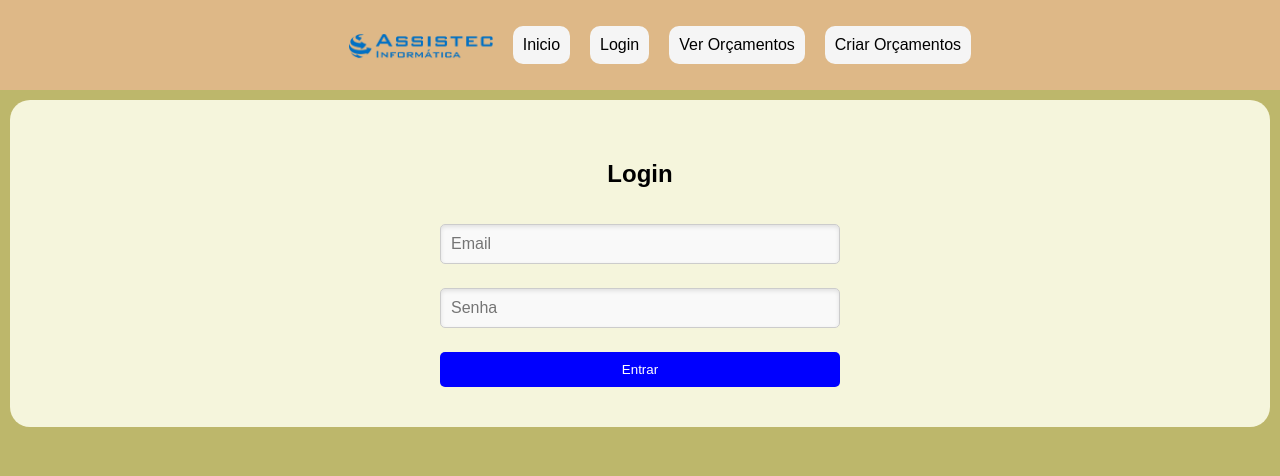
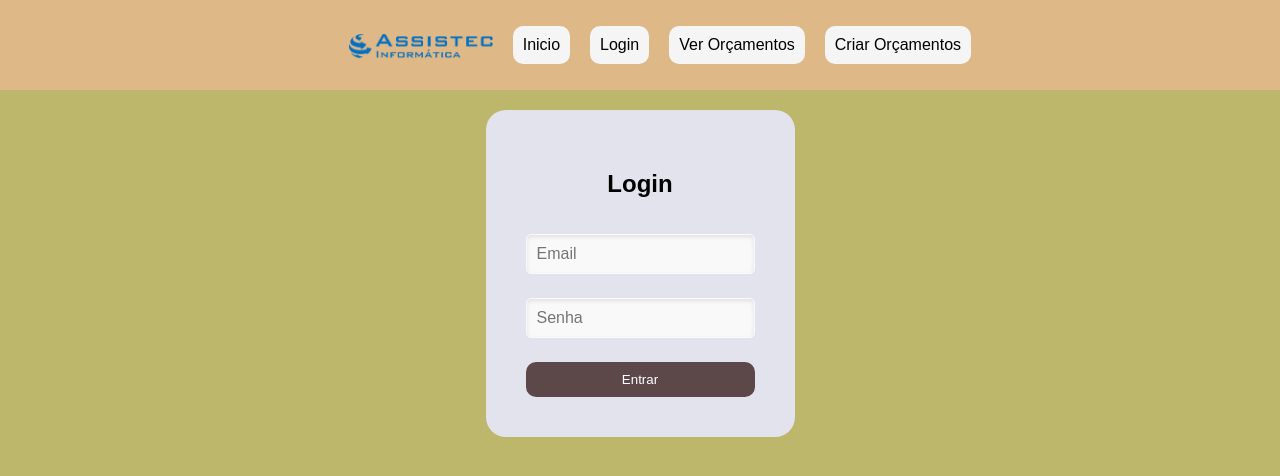
Before and after one commit to FelipeBenedetti/orcamentos-assistec-rb, a React (Create React App) app: page /login in a window 1280 px wide. Shown: the top 476 px of the page. Built offline with nearby package versions, Linux system fonts and the light colour scheme.

Commit message:
ajustes de css

```diff
--- /dev/null
+++ b/src/components/componenteOrcamento.css
@@ -0,0 +1,55 @@
+.componente-orcamento {
+  display: flex;
+  align-items: center;
+  width: 250px; /* Defina um tamanho fixo ou ajuste conforme necessário */
+  background-color: rgb(227, 227, 238);
+  margin: 10px;
+  padding: 15px;
+  border-radius: 20px;
+  box-shadow: 2px 2px 10px rgba(0, 0, 0, 0.1); /* Adiciona sombra para destacar os widgets */
+}
+
+
+label {
+  justify-content: center;
+  align-items: center;
+  gap: 20px;
+}
+
+input {
+  border-radius: 20px;
+  justify-content: center;
+  align-items: center;
+  border: 1px solid #ccc; /* Adiciona uma borda cinza clara */
+  padding: 10px 15px; /* Adiciona espaçamento interno */
+  font-size: 16px; /* Define o tamanho da fonte */
+  background-color: #f9f9f9; /* Define a cor de fundo */
+  box-shadow: inset 0 2px 4px rgba(0, 0, 0, 0.1); /* Adiciona sombra interna */
+  transition:
+    border-color 0.3s,
+    box-shadow 0.3s; /* Adiciona transição suave */
+}
+
+/* Efeito ao focar no input */
+input:focus {
+  border-color: #007bff; /* Muda a cor da borda ao focar */
+  box-shadow: 0 0 5px rgba(0, 123, 255, 0.5); /* Adiciona sombra ao focar */
+  outline: none; /* Remove o contorno padrão */
+}
+
+button {
+  display: flex;
+  justify-content: center;
+  align-items: center;
+  padding: 10px 20px;
+  background-color: #5c4848;
+  color: white;
+  border: none;
+  border-radius: 10px;
+  cursor: pointer;
+  transition: background-color 0.3s;
+}
+
+button:hover {
+  background-color: #0056b3;
+}
--- a/src/components/componenteOrcamento.jsx
+++ b/src/components/componenteOrcamento.jsx
@@ -1,5 +1,6 @@
 import PercentageSelector from "./dropdownSelector";
-import "../pages/criarOrcamentos/criarorcamento.css";
+//import "../pages/criarOrcamentos/criarorcamento.css";
+import './componenteOrcamento.css'
 
 const ComponenteOrcamento = ({ nome, dados, onChange }) => {
   const handleNumberChange = (campo, valor) => {
@@ -28,26 +29,26 @@ const ComponenteOrcamento = ({ nome, dados, onChange }) => {
           </>
         ) : (
           <>
-            <h4>Modelo</h4>
+            <h4>Modelo:</h4>
             <input
               type="text"
               placeholder={`Modelo do ${nome}`}
               value={dados.modelo}
               onChange={(e) => onChange("modelo", e.target.value)}
             />
-            <h4>Custo</h4>
+            <h4>Custo:</h4>
             <input
               type="number"
               placeholder={`Custo do ${nome}`}
               value={dados.custo}
               onChange={(e) => handleNumberChange("custo", e.target.value)}
             />
-            <h4>Margem de Lucro</h4>
+            <h4>Margem de Lucro:</h4>
             <PercentageSelector
               value={dados.percent}
               onChange={(value) => onChange("percent", value)}
             />
-            <h4>Quantidade</h4>
+            <h4>Quantidade:</h4>
             <input
               type="number"
               min="1"
--- /dev/null
+++ b/src/components/produtosAdicionais.css
@@ -0,0 +1,12 @@
+.produto-adicional{
+  display: flex;
+  align-items: center;
+  width: 250px; /* Defina um tamanho fixo ou ajuste conforme necessário */
+  background-color: rgb(227, 227, 238);
+  margin: 10px;
+  padding: 15px;
+  border-radius: 20px;
+  box-shadow: 2px 2px 10px rgba(0, 0, 0, 0.1); /* Adiciona sombra para destacar os widgets */
+  flex-wrap: wrap; /* Permite que os elementos quebrem linha se não couberem */
+  gap: 20px; /* Espaço entre os widgets */
+}
--- a/src/components/produtosAdicionais.js
+++ b/src/components/produtosAdicionais.js
@@ -1,6 +1,6 @@
 import React from "react";
 import PercentageSelector from "./dropdownSelector";
-
+import './produtosAdicionais.css'
 export default function ProdutosAdicionais({
   produtos,
   onAdicionar,
@@ -13,10 +13,10 @@ export default function ProdutosAdicionais({
   };
 
   return (
-    <div>
+    <div className="produto-adicional">
       <h2>Produtos Adicionais</h2>
       {produtos.map((produto, index) => (
-        <div key={index} className="produto-adicional">
+        <div key={index} >
           <label>
             Nome do Produto:
             <input
--- a/src/pages/criarOrcamentos/criaorcamentos.jsx
+++ b/src/pages/criarOrcamentos/criaorcamentos.jsx
@@ -90,9 +90,10 @@ export default function CriarOrcamento() {
   };
 
   return (
-    <div className="orcamentos">
-      <form>
-        <h1>Orçamentos</h1>
+    <>
+      <h1 className="criar-orcamento">Criar Orçamento</h1>
+      <div className="container-orcamentos">
+        <form className="form-orcamentos">
           <ComponenteOrcamento
             nome="Cliente"
             dados={componentes.cliente}
@@ -140,11 +141,19 @@ export default function CriarOrcamento() {
             onAdicionar={adicionarProduto}
             onAtualizar={atualizarProduto}
           />
-        <h2>Valor Final: R$ {calcularValorFinal().toFixed(2)}</h2>
-        <button type="button" onClick={salvarOrcamento} disabled={salvando}>
+        </form>
+        <button
+          className="salvar"
+          type="button"
+          onClick={salvarOrcamento}
+          disabled={salvando}
+        >
           {salvando ? "Salvando..." : "Salvar Orçamento"}
         </button>
-      </form>
+        <h2 className="valor-final">
+          Valor Final: R$ {calcularValorFinal().toFixed(2)}
+        </h2>
       </div>
+    </>
   );
 }
--- a/src/pages/criarOrcamentos/criarorcamento.css
+++ b/src/pages/criarOrcamentos/criarorcamento.css
@@ -1,53 +1,34 @@
-.componente-orcamento {
+.container-orcamentos {
+  display: flex;
+  flex-wrap: wrap; /* Permite que os elementos quebrem linha se não couberem */
+  gap: 20px; /* Espaço entre os widgets */
+  padding: 20px;
+}
+
+.form-orcamentos{
+  display: flex;
+  flex-wrap: wrap;
+}
+
+.criar-orcamento {
   display: flex;
   justify-content: center;
   align-items: center;
-  background-color: rgb(227, 227, 238);
-  margin: 10px;
-  border-radius: 20px;
+  width: fit-content; /* Faz o fundo cobrir apenas o conteúdo */
+  padding: 5px 10px;
+  background-color: white;
+  border-radius: 10px;
+  margin: 20px auto; /* Adiciona espaço acima e mantém centralizado */
 }
 
-label {
+
+.valor-final{
+  background-color: greenyellow;
   display: flex;
+  align-items: center;
   justify-content: center;
-  align-items: center;
-  gap: 20px;
+  border: 1px solid;
+  border-radius: 10%;
+  margin: 10px;
+  padding: 15px;
 }
-
-input {
-  border-radius: 20px;
-  justify-content: center;
-  align-items: center;
-  border: 1px solid #ccc; /* Adiciona uma borda cinza clara */
-  padding: 10px 15px; /* Adiciona espaçamento interno */
-  font-size: 16px; /* Define o tamanho da fonte */
-  background-color: #f9f9f9; /* Define a cor de fundo */
-  box-shadow: inset 0 2px 4px rgba(0, 0, 0, 0.1); /* Adiciona sombra interna */
-  transition:
-    border-color 0.3s,
-    box-shadow 0.3s; /* Adiciona transição suave */
-}
-
-/* Efeito ao focar no input */
-input:focus {
-  border-color: #007bff; /* Muda a cor da borda ao focar */
-  box-shadow: 0 0 5px rgba(0, 123, 255, 0.5); /* Adiciona sombra ao focar */
-  outline: none; /* Remove o contorno padrão */
-}
-
-button {
-  display: flex;
-  justify-content: center;
-  align-items: center;
-  padding: 10px 20px;
-  background-color: #5c4848;
-  color: white;
-  border: none;
-  border-radius: 10px;
-  cursor: pointer;
-  transition: background-color 0.3s;
-}
-
-button:hover {
-  background-color: #0056b3;
-}
--- a/src/pages/login/login.css
+++ b/src/pages/login/login.css
@@ -1,11 +1,12 @@
 .container {
-  background-color: beige;
-  margin: 10px;
+  background-color:  rgb(227, 227, 238);
+  margin: 20px auto;
   display: flex;
   justify-content: center;
   align-items: center;
   padding: 40px;
   border-radius: 20px;
+  width: fit-content;
 }
 
 .div {
@@ -26,17 +27,26 @@
   padding: 10px;
   margin-bottom: 8px; /* Espaçamento inferior entre os inputs */
   border-radius: 5px;
-  border: 1px solid #ccc; /* Define uma borda para os inputs */
+  border: 1px solid #f9f9f9; /* Define uma borda para os inputs */
 }
 
 .botao {
-  padding: 10px;
-  background-color: blue;
+  display: flex;
+  justify-content: center;
+  align-items: center;
+  padding: 10px 20px;
+  background-color: #5c4848;
   color: white;
   border: none;
-  border-radius: 5px;
+  border-radius: 10px;
   cursor: pointer;
+  transition: background-color 0.3s;
 }
+
+.botao:hover {
+  background-color: #0056b3;
+}
+
 
 .error {
   color: red;
```
Lines whose indentation alone changed are shown as unchanged.
